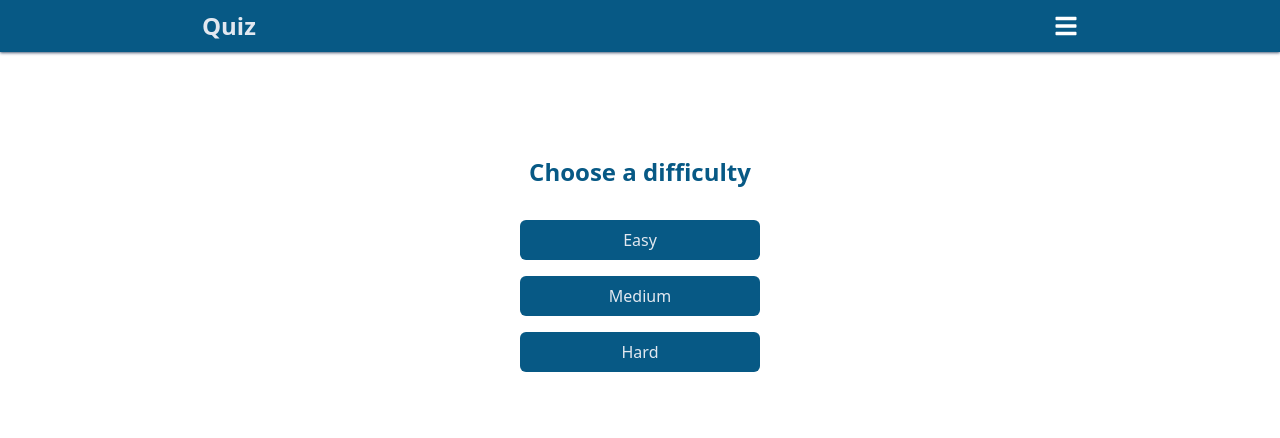
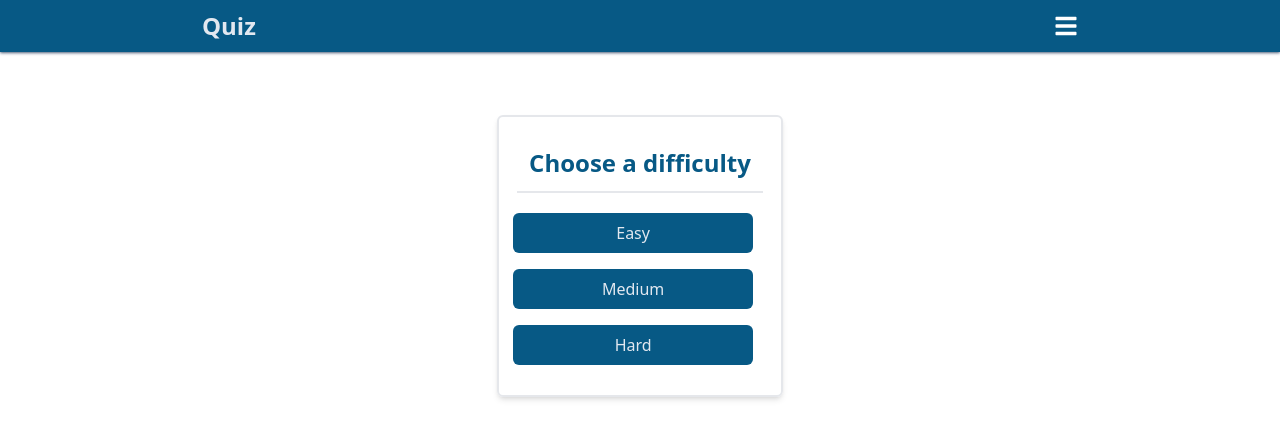
Before and after one commit to ojokne/quiz, a React (Create React App) app: page / in a window 1280 px wide. Both pictures are taken after a click on the button "General Knowledge". Shown: the top 438 px of the page. Built offline with nearby package versions, Linux system fonts and the light colour scheme.

Commit message:
Added new styles
Added border bottom to h1
Increased button widths from w-64 to w-72

```diff
--- a/src/pages/Difficulty.jsx
+++ b/src/pages/Difficulty.jsx
@@ -21,12 +21,13 @@ function Difficulty() {
   });
   return (
     <div className="flex flex-col h-96 justify-center items-center mt-3">
-      <h1 className="font-bold text-2xl m-3 p-3 text-sky-800">
+      <div className="border-2 rounded-md p-1.5 my-2.5 lg:mx-2.5  shadow-md">
+        <h1 className="font-bold border-b-2 text-2xl m-3 p-3 text-sky-800">
           Choose a difficulty
         </h1>
         <div>
           <button
-          className="p-2 m-2 bg-sky-800 text-slate-200 w-64 lg:w-60  font-medium rounded-md hover:ring-4 hover:ring-offset-2 hover:scale-95"
+            className="p-2 m-2 bg-sky-800 text-slate-200 w-72 lg:w-60  font-medium rounded-md hover:ring-4 hover:ring-offset-2 hover:scale-95"
             id={DIFFICULTY.EASY}
             onClick={() => handleChangeDifficulty(DIFFICULTY.EASY)}
           >
@@ -35,7 +36,7 @@ function Difficulty() {
         </div>
         <div>
           <button
-          className="p-2 m-2 bg-sky-800 text-slate-200 w-64 lg:w-60  font-medium rounded-md hover:ring-4 hover:ring-offset-2 hover:scale-95"
+            className="p-2 m-2 bg-sky-800 text-slate-200 w-72 lg:w-60  font-medium rounded-md hover:ring-4 hover:ring-offset-2 hover:scale-95"
             id={DIFFICULTY.MEDIUM}
             onClick={() => handleChangeDifficulty(DIFFICULTY.MEDIUM)}
           >
@@ -44,7 +45,7 @@ function Difficulty() {
         </div>
         <div>
           <button
-          className="p-2 m-2 bg-sky-800 text-slate-200 w-64 lg:w-60  font-medium rounded-md hover:ring-4 hover:ring-offset-2 hover:scale-95"
+            className="p-2 m-2 mb-6 bg-sky-800 text-slate-200 w-72 lg:w-60  font-medium rounded-md hover:ring-4 hover:ring-offset-2 hover:scale-95"
             id={DIFFICULTY.HARD}
             onClick={() => handleChangeDifficulty(DIFFICULTY.HARD)}
           >
@@ -52,6 +53,7 @@ function Difficulty() {
           </button>
         </div>
       </div>
+    </div>
   );
 }
 
```
Lines whose indentation alone changed are shown as unchanged.
